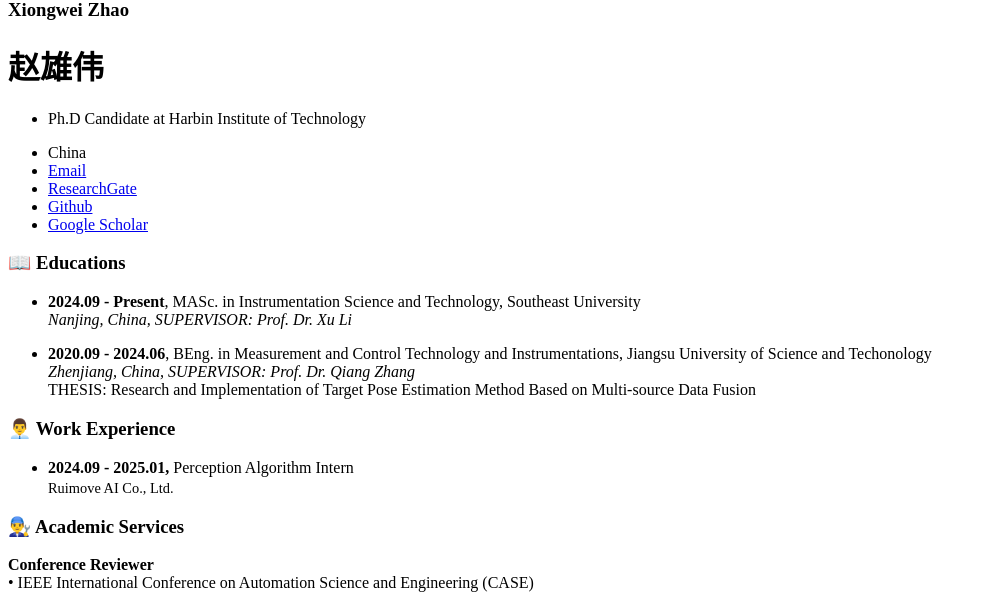
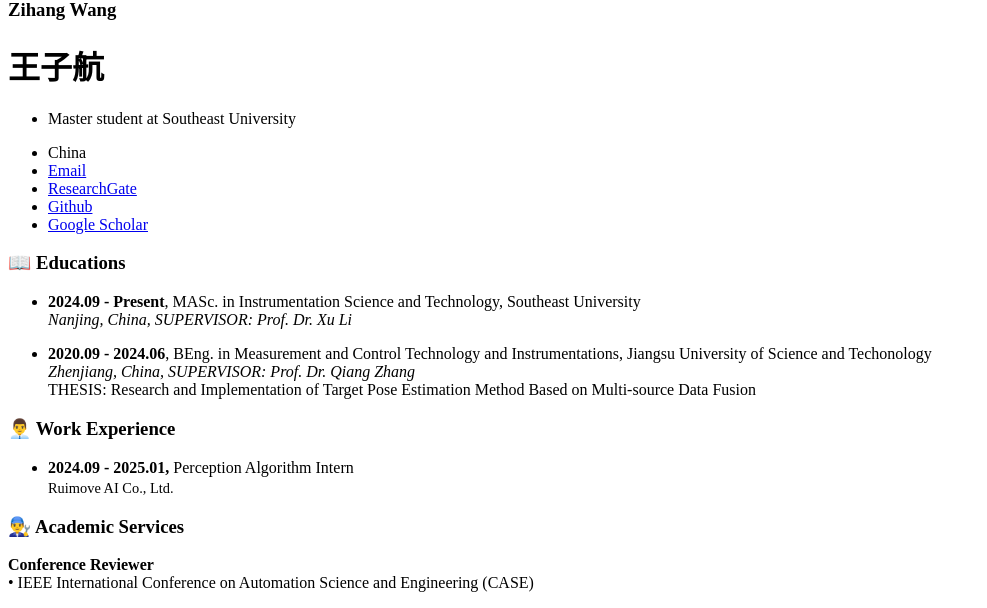
Before and after one commit to wangzihanggg/wangzihanggg.github.io, a Jekyll site: the page built from _pages/includes/others.md, in a window 1280 px wide. Shown: the part 526-1134 px from the top of the page, without its empty margins (0-987 px from the left). Built offline with Jekyll 4.4.1, drawn with Linux system fonts in a browser that asks for light colours; our own code applies the rules of GitHub Pages for plain Markdown files.

Commit message:
Update author and site information in config

```diff
--- a/_config.yml
+++ b/_config.yml
@@ -6,9 +6,9 @@
 # `jekyll serve`. If you change this file, please restart the server process.
 
 # Site Settings
-title                    : "Xiongwei Zhao"
-description              : "Ph.D Candidate at Harbin Institute of Technology"
-repository               : "Grandzxw/Grandzxw.github.io"
+title                    : "Zihang Wang"
+description              : "Master student at Southeast University"
+repository               : "wangzihanggg/wangzihanggg.github.io"
 google_scholar_stats_use_cdn : true
 
 # google analytics
@@ -22,14 +22,14 @@
 
 # Site Author
 author:
-  name             : "Xiongwei Zhao"
+  name             : "Zihang Wang"
   avatar           : "images/my-photo-new.jpg"
-  bio              : "赵雄伟"
+  bio              : "王子航"
   location         : "China"
   employer         :
   pubmed           :
   googlescholar    : "https://scholar.google.com/citations?hl=zh-TW&user=miv8T6MAAAAJ&view_op=list_works&sortby=pubdate"
-  email            : "grandzhaoxw@gmail.com"
+  email            : "wangzihanggg@hotmail.com"
   researchgate     : "https://www.researchgate.net/profile/Xiongwei-Zhao-3"
   uri              :
   bitbucket        :
@@ -38,7 +38,7 @@
   flickr           :
   facebook         :
   foursquare       :
-  github           : "Grandzxw"
+  github           : "wangzihanggg"
   google_plus      :
   keybase          :
   instagram        :
```
